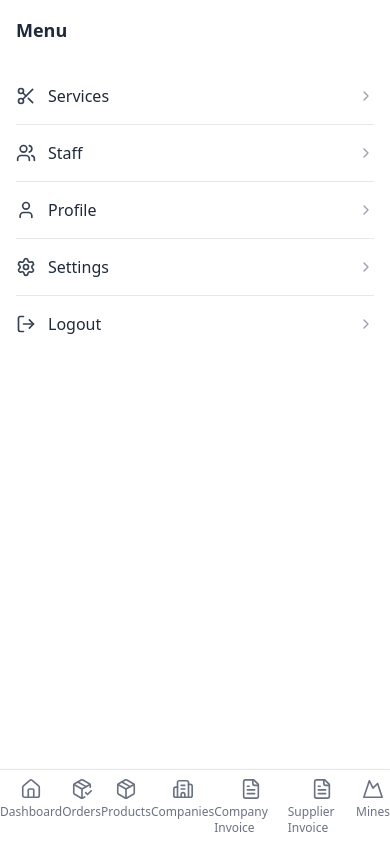
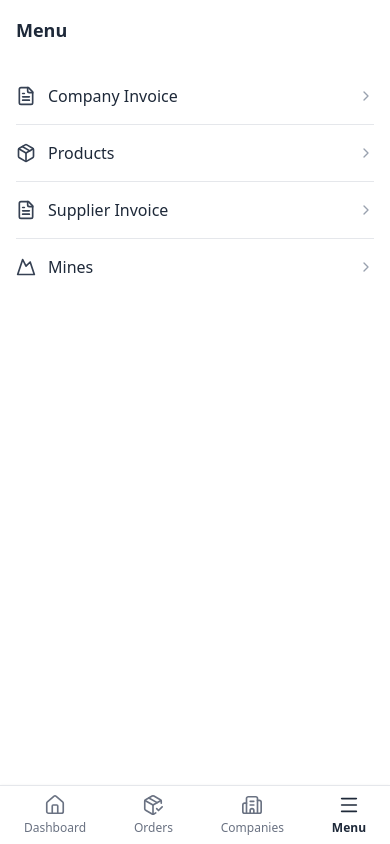
Before and after one commit to jaypeegroupapp/admin-client, a Next.js app: page /menu in a window 390 px wide. Built offline with nearby package versions, Linux system fonts and the light colour scheme.

Commit message:
feat: added side menu for mobile bottom menu

```diff
--- a/app/(dashboard)/layout.tsx
+++ b/app/(dashboard)/layout.tsx
@@ -7,6 +7,7 @@ import {
   PackageCheck,
   FileText,
   Mountain,
+  Menu,
 } from "lucide-react";
 import Link from "next/link";
 import { usePathname } from "next/navigation";
@@ -16,9 +17,12 @@ import clsx from "clsx";
 const navItems = [
   { name: "Dashboard", href: "/", icon: Home },
   { name: "Orders", href: "/orders", icon: PackageCheck },
+  { name: "Companies", href: "/companies", icon: Building2 },
+];
+
+const otherNavItems = [
+  { name: "Company Invoice", href: "/company-invoices", icon: FileText },
   { name: "Products", href: "/products", icon: Package },
-  { name: "Companies", href: "/companies", icon: Building2 },
-  { name: "Company Invoice", href: "/company-invoices", icon: FileText },
   { name: "Supplier Invoice", href: "/supplier-invoices", icon: FileText },
   { name: "Mines", href: "/mines", icon: Mountain },
 ];
@@ -48,7 +52,8 @@ export default function DashboardLayout({
         </div>
 
         {/* Nav Links */}
-        <nav className="flex-1 mt-4 space-y-1 relative">
+        <nav className="flex-1 mt-4  relative">
+          <div className="space-y-1">
             {navItems.map((item) => (
               <Link
                 key={item.name}
@@ -71,6 +76,33 @@ export default function DashboardLayout({
                 </span>
               </Link>
             ))}
+          </div>
+
+          {/* Other Nav Desktop items */}
+          <div className="space-y-1 hidden md:block">
+            {otherNavItems.map((item) => (
+              <Link
+                key={item.name}
+                href={item.href}
+                className={clsx(
+                  "flex items-center gap-3 px-3 py-2 rounded-md transition-colors",
+                  pathname === item.href
+                    ? "bg-active font-medium"
+                    : "hover:bg-hover"
+                )}
+              >
+                <item.icon size={20} className="text-text shrink-0" />
+                <span
+                  className={clsx(
+                    "transition-opacity duration-200 text-sm whitespace-nowrap",
+                    sidebarHovered ? "opacity-100" : "opacity-0"
+                  )}
+                >
+                  {item.name}
+                </span>
+              </Link>
+            ))}
+          </div>
         </nav>
       </aside>
 
@@ -118,6 +150,18 @@ export default function DashboardLayout({
               </Link>
             );
           })}
+          <Link
+            href="/menu"
+            className={clsx(
+              "flex flex-col items-center text-xs transition-colors",
+              pathname === "/menu"
+                ? "text-gray-800 font-semibold"
+                : "text-gray-500 hover:text-gray-700"
+            )}
+          >
+            <Menu size={22} strokeWidth={1.8} />
+            <span className="mt-1">Menu</span>
+          </Link>
         </nav>
       </div>
     </div>
--- a/app/(dashboard)/menu/page.tsx
+++ b/app/(dashboard)/menu/page.tsx
@@ -1,18 +1,16 @@
 "use client";
 
 import Link from "next/link";
-import {
-  Scissors,
-  Users,
-  User,
-  Settings,
-  LogOut,
-  ChevronLeft,
-} from "lucide-react";
+import { ChevronLeft, Mountain, FileText, Package } from "lucide-react";
 import { useRouter } from "next/navigation";
 
 const menuItems = [
-  {
+  { name: "Company Invoice", href: "/company-invoices", icon: FileText },
+  { name: "Products", href: "/products", icon: Package },
+  { name: "Supplier Invoice", href: "/supplier-invoices", icon: FileText },
+  { name: "Mines", href: "/mines", icon: Mountain },
+
+  /* {
     name: "Services",
     icon: Scissors,
     href: "/services",
@@ -36,7 +34,7 @@ const menuItems = [
     name: "Logout",
     icon: LogOut,
     href: "/logout",
-  },
+  }, */
 ];
 
 export default function MenuPage() {
```
Lines whose indentation alone changed are shown as unchanged.
